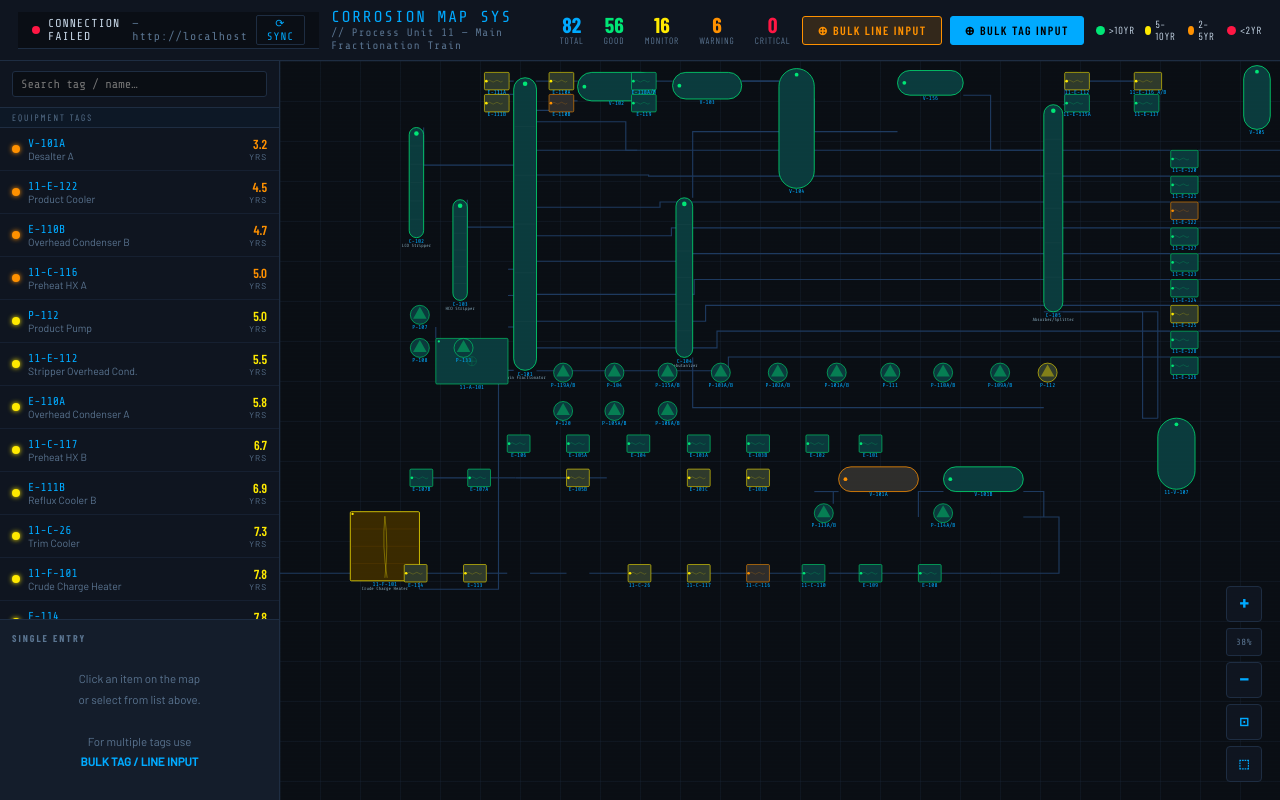
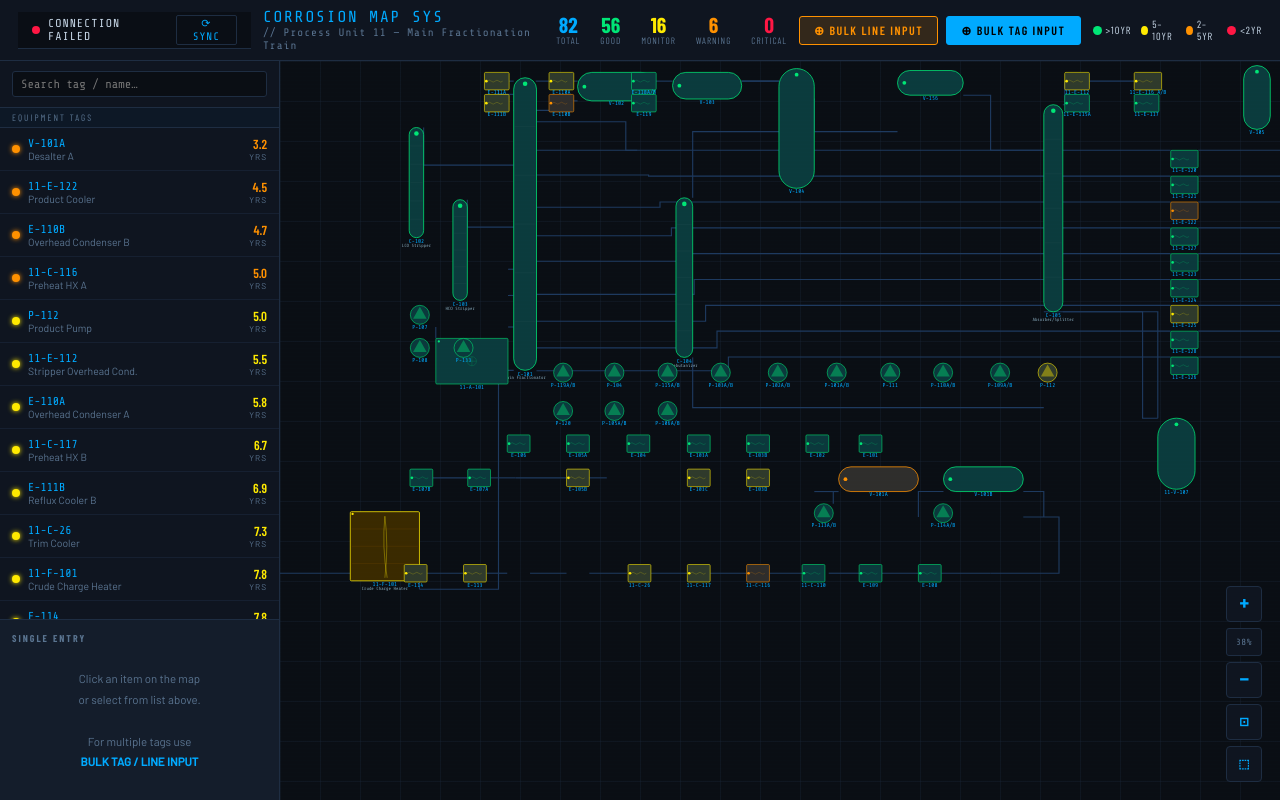
Before and after one commit to adnannasution/corrosion, a website: page public/index.html in a window 1280 px wide. Drawn offline with nearby package versions, Linux system fonts and the light colour scheme; no server answers; a web font is replaced by a local one.

Commit message:
hapus alamat connect

```diff
--- a/public/index.html
+++ b/public/index.html
@@ -1771,7 +1771,7 @@ function setApiStatus(state, msg) {
   dot.className = 'dot ' + state;
   const labels = { online:'CONNECTED', offline:'OFFLINE MODE', error:'SYNC ERROR', loading:'CONNECTING...' };
   txt.textContent  = msg || labels[state] || state.toUpperCase();
-  urlD.textContent = window.API_URL ? '— ' + window.API_URL : '';
+
 }
 
 async function apiLoadAll() {
```
